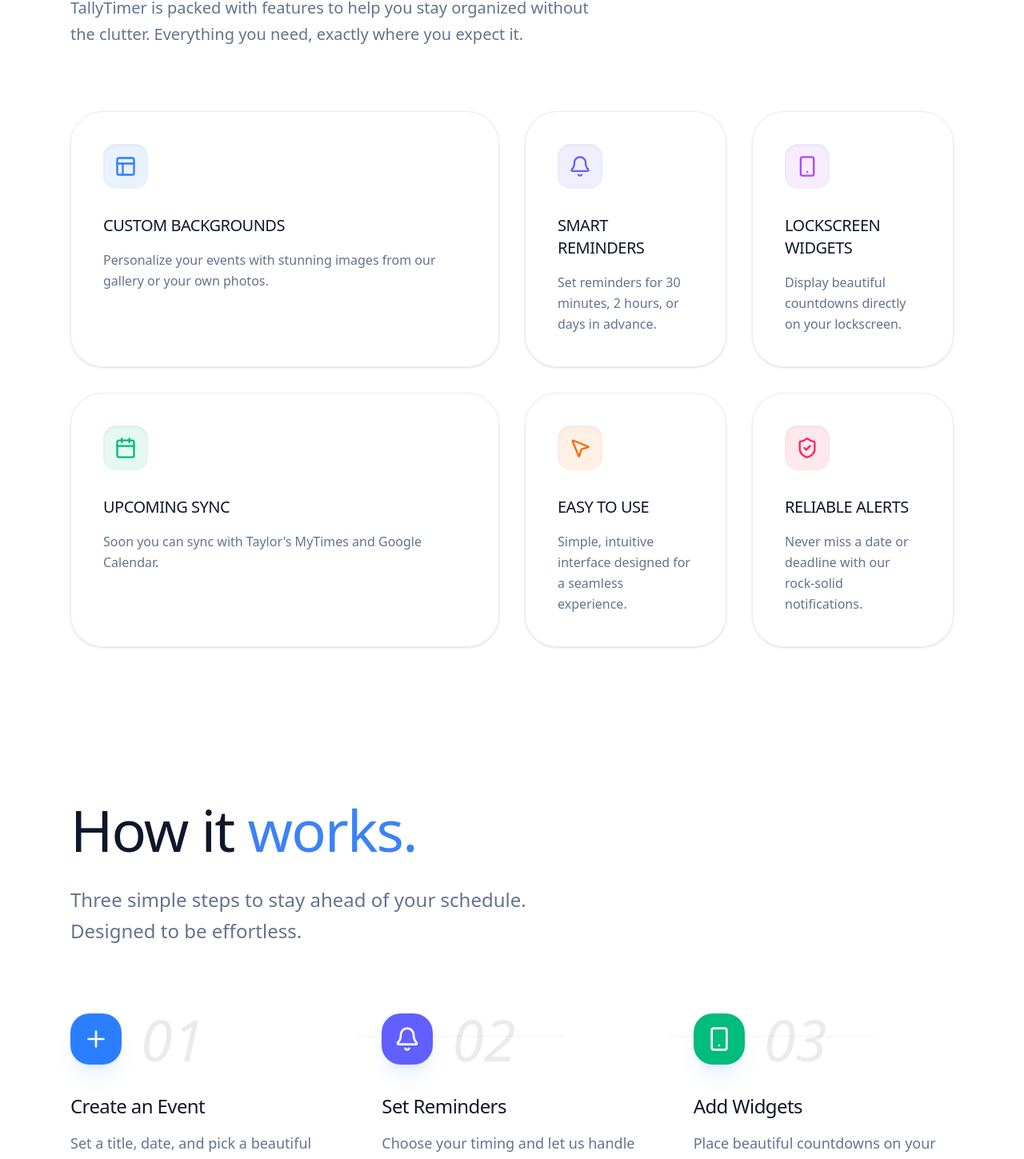
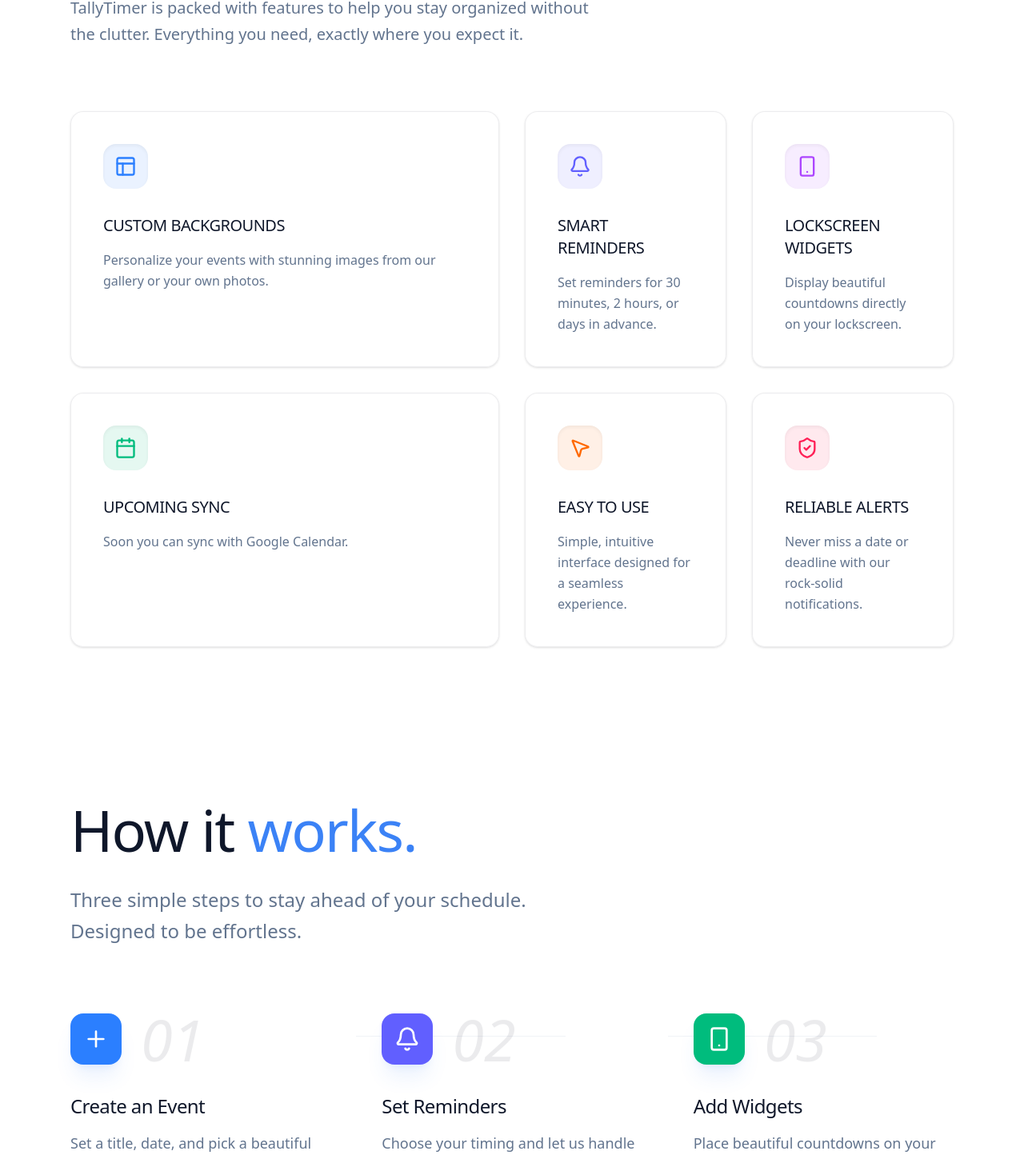
Before and after one commit to tallytimer/tallytimer.github.io, a Next.js app: page / in a window 1280 px wide. Shown: the part 1070-2519 px from the top of the page at 80% size. Built offline with nearby package versions, Linux system fonts and the light colour scheme; a web font is replaced by a local one.

Commit message:
style: achieve extreme responsiveness and precision alignment

```diff
--- a/src/app/globals.css
+++ b/src/app/globals.css
@@ -101,7 +101,7 @@ h1, h2, h3, h4, h5, h6 {
 }
 
 section {
-  @apply py-16 px-6 md:py-24 scroll-mt-24 md:scroll-mt-32;
+  @apply py-16 px-6 md:py-24 scroll-mt-28 md:scroll-mt-36;
 }
 
 .max-w-7xl {
@@ -131,3 +131,10 @@ section {
   section { @apply py-14 px-4; }
   .btn-primary, .btn-secondary { @apply w-full; }
 }
+
+/* Super Responsiveness Tweaks */
+@media (max-width: 380px) {
+  h1 { @apply text-3xl; }
+  .p-8 { @apply p-6; }
+  .px-6 { @apply px-4; }
+}
--- a/src/components/Changelog.tsx
+++ b/src/components/Changelog.tsx
@@ -84,7 +84,7 @@ export default function Changelog() {
                                 <div className="hidden md:block w-[10%]" />
 
                                 <div className={`w-full md:w-[45%] pl-14 md:pl-0 mt-4 md:mt-0`}>
-                                    <div className="p-8 md:p-10 rounded-[2.5rem] bg-[var(--card-bg)] border border-[var(--border-color)] hover:shadow-2xl hover:shadow-primary-500/5 transition-all duration-500">
+                                    <div className="p-8 md:p-10 rounded-2xl bg-[var(--card-bg)] border border-[var(--border-color)] hover:shadow-2xl hover:shadow-primary-500/5 transition-all duration-500">
                                         <ul className="space-y-6">
                                             {ver.changes.map((change, j) => (
                                                 <li key={j} className="flex gap-4 text-slate-500 font-medium leading-relaxed text-[15px] md:text-base">
--- a/src/components/FAQ.tsx
+++ b/src/components/FAQ.tsx
@@ -36,7 +36,7 @@ const FAQItem = ({ faq, index }: { faq: typeof faqs[0], index: number }) => {
             whileInView={{ opacity: 1, y: 0 }}
             transition={{ delay: index * 0.05 }}
             viewport={{ once: true }}
-            className="mb-4 border border-[var(--border-color)] rounded-[2rem] overflow-hidden bg-[var(--card-bg)] hover:border-primary-500/30 transition-all duration-300 group"
+            className="mb-4 border border-[var(--border-color)] rounded-2xl overflow-hidden bg-[var(--card-bg)] hover:border-primary-500/30 transition-all duration-300 group"
         >
             <button
                 onClick={() => setIsOpen(!isOpen)}
--- a/src/components/Features.tsx
+++ b/src/components/Features.tsx
@@ -27,7 +27,7 @@ const features = [
     },
     {
         title: "UPCOMING SYNC",
-        description: "Soon you can sync with Taylor's MyTimes and Google Calendar.",
+        description: "Soon you can sync with Google Calendar.",
         icon: Calendar,
         span: "col-span-1 md:col-span-2",
         color: "bg-emerald-500/10 text-emerald-500",
@@ -75,7 +75,7 @@ export default function Features() {
                             whileInView={{ opacity: 1, y: 0 }}
                             viewport={{ once: true }}
                             transition={{ delay: index * 0.05 }}
-                            className={`p-8 md:p-10 rounded-[2.5rem] bg-[var(--card-bg)] border border-[var(--border-color)] shadow-sm hover:shadow-xl hover:shadow-primary-500/5 transition-all duration-300 ${feature.span} group`}
+                            className={`p-8 md:p-10 rounded-2xl bg-[var(--card-bg)] border border-[var(--border-color)] shadow-sm hover:shadow-xl hover:shadow-primary-500/5 transition-all duration-300 ${feature.span} group`}
                         >
                             <div className={`w-14 h-14 rounded-2xl ${feature.color} mb-8 flex items-center justify-center transition-transform group-hover:scale-110 shadow-inner`}>
                                 <feature.icon className="w-7 h-7" />
--- a/src/components/Hero.tsx
+++ b/src/components/Hero.tsx
@@ -1,11 +1,11 @@
 "use client";
 
 import { motion } from "framer-motion";
-import { ArrowRight, Clock, Timer, Hourglass, Sparkles } from "lucide-react";
+import { ArrowRight, Clock, Clock9, Timer, Hourglass, Sparkles } from "lucide-react";
 
 export default function Hero() {
     return (
-        <section className="relative pt-44 pb-20 md:pt-[22rem] md:pb-40 overflow-hidden bg-[var(--background)] transition-colors duration-500">
+        <section className="relative pt-64 pb-20 md:pt-[22rem] md:pb-40 overflow-hidden bg-[var(--background)] transition-colors duration-500">
             {/* Abstract background blobs */}
             <div className="absolute top-[-20%] left-[-10%] w-[800px] h-[800px] bg-blue-500/5 rounded-full blur-[120px] -z-10" />
             <div className="absolute bottom-[-10%] right-[-5%] w-[600px] h-[600px] bg-indigo-500/5 rounded-full blur-[100px] -z-10" />
@@ -17,7 +17,7 @@ export default function Hero() {
                         initial={{ opacity: 0, x: -40 }}
                         animate={{ opacity: 1, x: 0 }}
                         transition={{ duration: 0.8, ease: "easeOut" }}
-                        className="flex-1 text-left z-10"
+                        className="flex-1 text-left z-10 w-full"
                     >
                         <h1 className="text-5xl md:text-8xl lg:text-[100px] font-display leading-[1.0] md:leading-[0.9] mb-8 md:mb-12 text-[var(--foreground)] tracking-tighter">
                             Count down <br />
--- a/src/components/HowToUse.tsx
+++ b/src/components/HowToUse.tsx
@@ -53,7 +53,7 @@ export default function HowToUse() {
                             className="relative group"
                         >
                             <div className="flex items-center gap-6 mb-8">
-                                <div className={`w-16 h-16 rounded-[1.5rem] ${step.color} shadow-xl shadow-primary-500/10 flex items-center justify-center relative z-10 transition-transform group-hover:scale-110`}>
+                                <div className={`w-16 h-16 rounded-2xl ${step.color} shadow-xl shadow-primary-500/10 flex items-center justify-center relative z-10 transition-transform group-hover:scale-110`}>
                                     <step.icon className="w-8 h-8 text-white" />
                                 </div>
                                 <div className="text-7xl font-display text-[var(--foreground)] opacity-[0.03] italic select-none absolute right-0 top-0 md:relative md:opacity-[0.08] md:right-auto md:top-auto">
--- a/src/components/Screenshots.tsx
+++ b/src/components/Screenshots.tsx
@@ -68,7 +68,7 @@ export default function Screenshots() {
                         <div
                             key={i}
                             onClick={() => setSelectedScreenshot(i % screenshots.length)}
-                            className="relative w-[280px] h-[580px] md:w-[320px] md:h-[660px] rounded-[3.5rem] bg-[var(--card-bg)] border border-[var(--border-color)] overflow-hidden shadow-2xl hover:shadow-primary-500/20 transition-all duration-500 shrink-0 cursor-pointer group"
+                            className="relative w-[280px] h-[580px] md:w-[320px] md:h-[660px] rounded-[2rem] bg-[var(--card-bg)] border border-[var(--border-color)] overflow-hidden shadow-lg hover:shadow-primary-500/10 transition-all duration-500 shrink-0 cursor-pointer group"
                         >
                             <Image
                                 src={shot.src}
@@ -120,7 +120,7 @@ export default function Screenshots() {
                                 initial={{ scale: 0.9, y: 20 }}
                                 animate={{ scale: 1, y: 0 }}
                                 transition={{ type: "spring", damping: 25, stiffness: 200 }}
-                                className="relative w-full h-[60vh] lg:h-[80vh] rounded-[3.5rem] overflow-hidden shadow-2xl border border-[var(--border-color)]"
+                                className="relative w-full h-[60vh] lg:h-[80vh] rounded-[2rem] overflow-hidden shadow-xl border border-[var(--border-color)]"
                             >
                                 <Image
                                     src={screenshots[selectedScreenshot].src}
```
